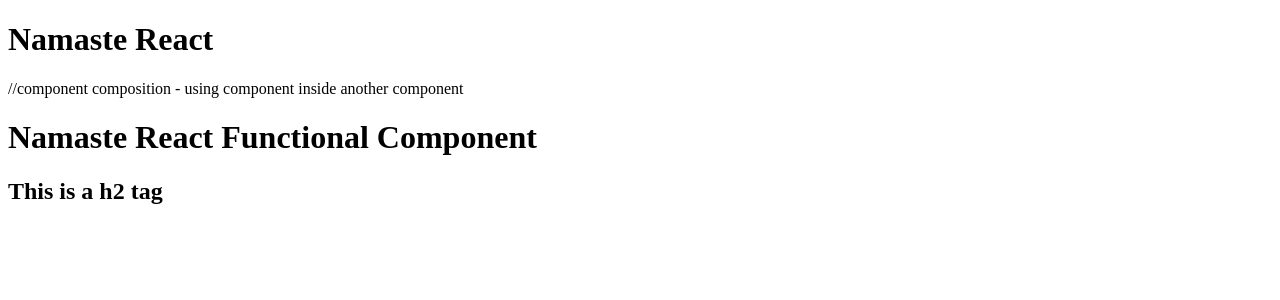
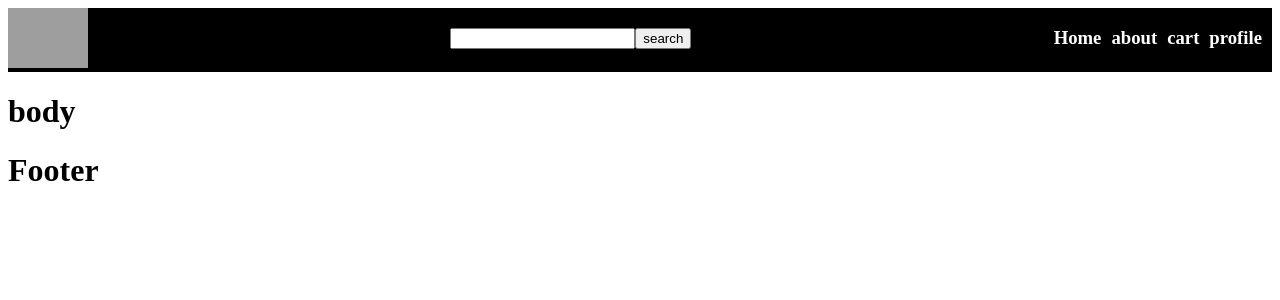
Before and after one commit to neetugond/Food_Plaza, a React (Vite) app: page / in a window 1280 px wide. Shown: the top 300 px of the page. Built offline with nearby package versions, Linux system fonts and the light colour scheme; grey boxes are pictures that could not be loaded.

Commit message:
functional component navbar

```diff
--- a/App.js
+++ /dev/null
@@ -1,25 +0,0 @@
-import React from "react";
-import  ReactDOM  from "react-dom/client";
-
-// 2. JSX => React.createElement => Object => HTML(DOM)
-const Heading = ()=>(
-    <h1 id="title" key="h1">
-        Namaste React
-    </h1>
-)
-
-
-// 3. Functional component
-const HeaderComponent = () => {
-    return (
-        <div>
-            <Heading/> //component composition - using component inside another component
-            <h1>Namaste React Functional Component</h1>
-            <h2>This is a h2 tag</h2>
-        </div>
-    )
-}
-
-const root = ReactDOM.createRoot(document.getElementById('root'))
-
-root.render(<HeaderComponent/>)
--- a/index.html
+++ b/index.html
@@ -27,6 +27,6 @@
   </script>
   diff betn async and differ -->
 
-  <script type="module" src="./App.js"></script>
+  <script type="module" src="./src/App.js"></script>
    </body>
 </html>
--- /dev/null
+++ b/src/App.js
@@ -0,0 +1,31 @@
+import React from "react";
+import ReactDOM from "react-dom/client";
+import Header from "./components/Header";
+import { Body } from "./components/body";
+import Footer from "./components/Footer";
+import './style.css'
+
+
+// 3. Functional component
+const App = () => {
+    return (
+        <div>
+            <Header />
+            <Body />
+            <Footer/>
+            {/* header -
+                       navbar -
+                            logo, search bar navbar tab, */}
+            {/* body -
+                    card - card details
+
+                           img, name, price, discription */}
+            {/* footer-
+                       links */}
+        </div>
+    )
+}
+
+const root = ReactDOM.createRoot(document.getElementById('root'))
+
+root.render(<App/>)
--- /dev/null
+++ b/src/components/Body.js
@@ -0,0 +1,9 @@
+import React from "react";
+
+export const Body = () => {
+    return (
+        <>
+            <h1>body</h1>
+        </>
+   )
+}
--- /dev/null
+++ b/src/components/Footer.js
@@ -0,0 +1,11 @@
+import React from "react";
+
+function Footer() {
+    return (
+        <>
+            <h1>Footer</h1>
+        </>
+    )
+}
+
+export default Footer
--- /dev/null
+++ b/src/components/Header.js
@@ -0,0 +1,27 @@
+import React from 'react'
+
+function Header() {
+    return (
+        <>
+            {/* <h1>Header</h1> */}
+            <div className='nav-main'>
+                <div className="logo">
+                    <img src="https://png.pngtree.com/png-vector/20220705/ourmid/pngtree-food-logo-png-image_5687709.png" alt="logo" />
+                </div>
+                <div className="searchbox">
+                    <input type="text" />
+                    <button>search</button>
+                </div>
+                <div className="nav-menu">
+                    <h3>Home</h3>
+                    <h3>about</h3>
+                    <h3>cart</h3>
+                    <h3>profile</h3>
+                </div>
+            </div>
+      </>
+
+  )
+}
+
+export default Header
--- /dev/null
+++ b/src/style.css
@@ -0,0 +1,25 @@
+.nav-main{
+    display: flex;
+    justify-content: space-between;
+    background-color: black;
+    color: white;
+}
+
+.nav-main .logo{
+    width: 80px;
+}
+.nav-main .logo img{
+    width: 100%;
+}
+
+.searchbox{
+    margin-top: 20px;
+}
+.nav-menu{
+    display: flex;
+
+}
+.nav-menu h3{
+margin-right: 10px;
+
+}
```
